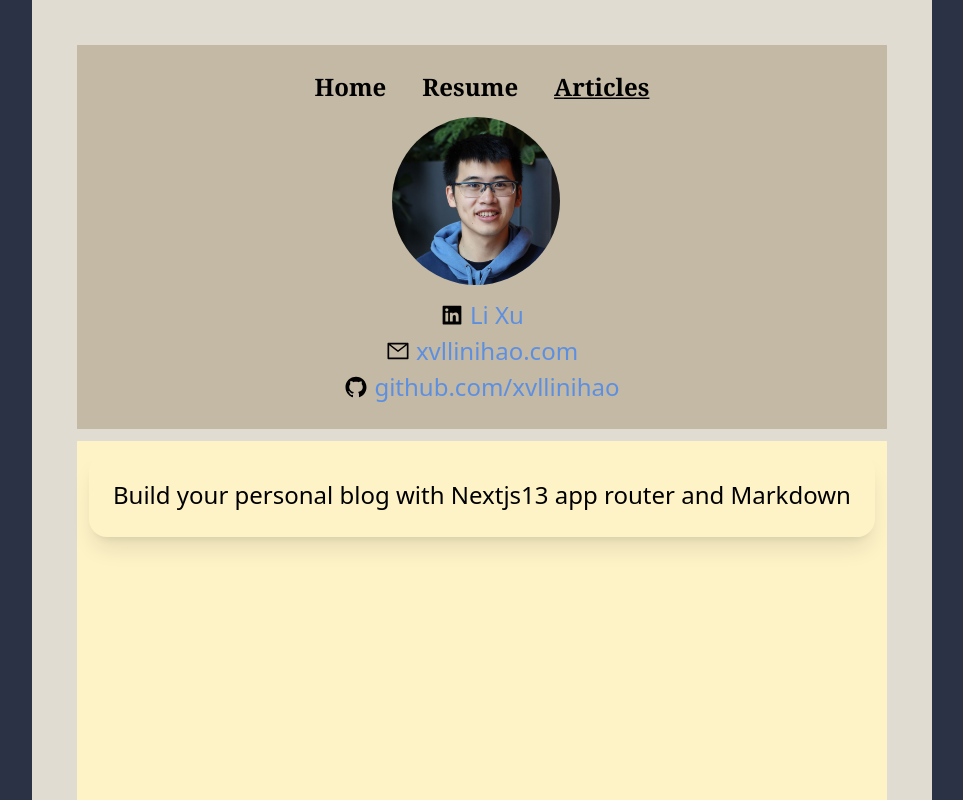
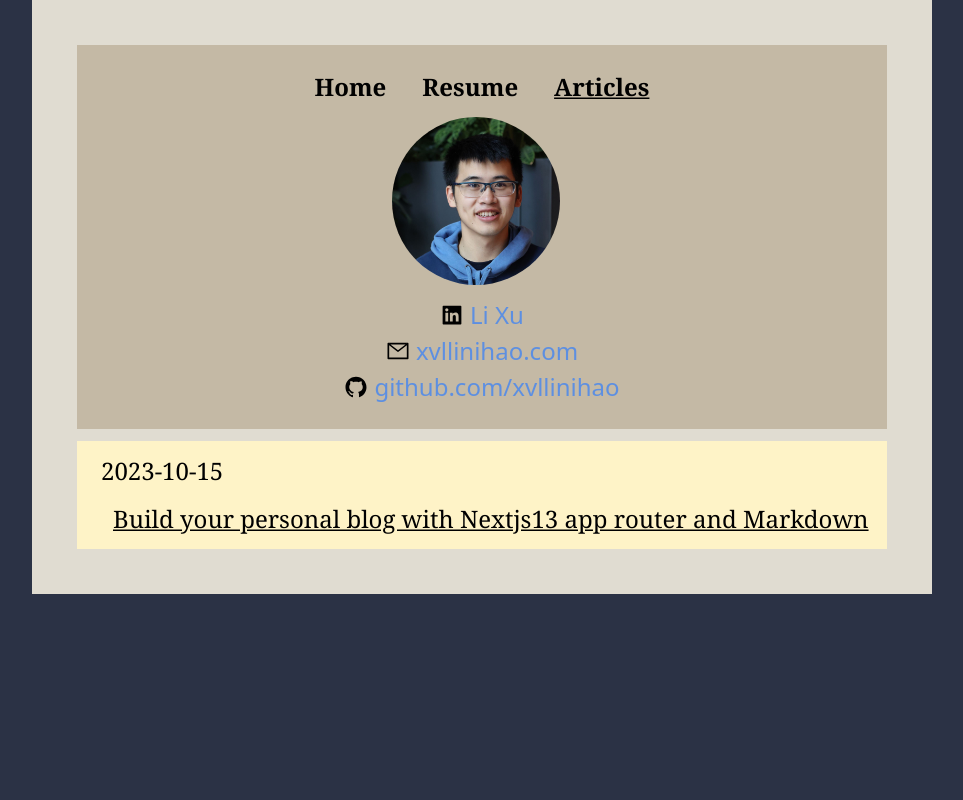
Before and after one commit to xvllinihao/xvllinihao.github.io, a Next.js app: page /article in a window 1280 px wide. Shown: the top 800 px of the page, without its empty margins (158-1121 px from the left). Built offline with nearby package versions, Linux system fonts and the light colour scheme.

Commit message:
finish the canvas

```diff
--- a/app/Resume/page.tsx
+++ b/app/Resume/page.tsx
@@ -3,13 +3,15 @@ import { AiFillTool } from "react-icons/ai";
 import { FaPython, FaJava, FaRust } from "react-icons/fa";
 import { SiCplusplus, SiJavascript } from "react-icons/si";
 import { CN, US, JP, NL } from "country-flag-icons/react/3x2";
+import { Metadata } from 'next'
+
+export const metadata: Metadata = {
+  title: 'Il Li Rampante',
+}
 
 export default function Resume() {
   return (
     <main>
-      <head>
-        <title>Il Li Rampante</title>
-      </head>
       <div className="bg-amber-100">
         <div className="pl-12 pr-12 pb-5 pt-5">
           <div className="text-center flex items-center">
--- a/app/article/[slug]/page.tsx
+++ b/app/article/[slug]/page.tsx
@@ -1,29 +1,56 @@
 import md from "markdown-it";
 import matter from "gray-matter";
 import fs from "fs";
+import { Metadata, ResolvingMetadata } from 'next'
 
-// export function generateStaticParams() {
-//   return [{"/article/setup-markdown-blog": "1"}]
-// }
+export function generateStaticParams() {
+  const files = fs.readdirSync("posts");
+  const slugs = files.map((fileName) => {
+    const slug = fileName.replace(".md", "");
 
-// export async function getPost({slug}:{slug:string}) {
-//   const fileName = fs.readFileSync(`posts/${slug}.md`, "utf-8");
-//   const { data: frontmatter, content } = matter(fileName);
-//   return {
-//     props: {
-//       frontmatter,
-//       content,
-//     },
-//   };
-// }
+    return {
+      slug,
+    };
+  });
+  console.log(slugs);
+
+  return slugs;
+  // return [{slug:"setup-markdown-blog"}];
+}
+
+
+export async function getPost(slug:string) {
+  const fileName = fs.readFileSync(`posts/${slug}.md`, "utf-8");
+  console.log("slug:", slug);
+  const { data: frontmatter, content } = matter(fileName);
+  return {
+    props: {
+      frontmatter,
+      content,
+    },
+  };
+}
 
 export default async function Page({ params }: { params: { slug: string } }) {
-  // const post = await getPost(params); // Pass the router.query as params
+  const post = await getPost(params.slug); // Pass the router.query as params
 
-  // return (
-  //   <div className="prose mx-auto">
-  //     <h1>{post.props.frontmatter.title}</h1>
-  //     <div dangerouslySetInnerHTML={{ __html: md().render(post.props.content) }} />
-  //   </div>
-  // );
+
+  return (
+    <main className="bg-amber-100">
+    <div className="prose mx-auto">
+      <h1>{post.props.frontmatter.title}</h1>
+      <div dangerouslySetInnerHTML={{ __html: md().render(post.props.content) }} />
+    </div>
+    </main>
+  );
 }
+
+export async function generateMetadata(
+  { params }: { params: { slug: string } },
+  parent: ResolvingMetadata
+): Promise<Metadata> {
+  // read route params
+  return {
+    title: params.slug,
+  }
+}
--- a/app/article/page.tsx
+++ b/app/article/page.tsx
@@ -1,8 +1,14 @@
 import Link from "next/link";
 import matter from "gray-matter";
 import fs from "fs";
+import Head from "next/head";
+import { Metadata } from 'next'
 
-export async function getPosts() {
+export const metadata: Metadata = {
+  title: 'Il Li Rampante',
+}
+
+async function getPosts() {
   // Get all your posts
   const files = fs.readdirSync("posts");
   const posts = files.map((fileName) => {
@@ -25,18 +31,19 @@ export default async function Articles() {
   const posts = (await getPosts()).posts;
 
   return (
-    <main className="min-h-screen">
-      <head>
+    <main>
+      <Head>
         <title>Il Li Rampante</title>
-      </head>
-      <div className="bg-amber-100 min-h-screen flex flex-col">
+      </Head>
+      <div className="bg-amber-100 flex flex-col">
         {posts.map(({ slug, frontmatter }) => (
           <div
             key={slug}
-            className="m-2 rounded-xl shadow-lg overflow-hidden flex flex-col"
+            className="m-2 flex flex-col"
           >
-            <Link href={`/articles/${slug}`}>
-              <h1 className="p-4">{frontmatter.title}</h1>
+            <p className="font-serif ml-2">{frontmatter.date}</p>
+            <Link href={`/article/${slug}`}>
+              <h1 className="ml-4 mt-2 font-serif underline">{frontmatter.title}</h1>
             </Link>
           </div>
         ))}
--- a/app/layout.tsx
+++ b/app/layout.tsx
@@ -8,6 +8,7 @@
  */
 import "./globals.css";
 import MyHeader from "./component/MyHeader";
+import Head from "next/head";
 
 export default function RootLayout({
   children,
@@ -24,6 +25,7 @@ export default function RootLayout({
 
   return (
     <html lang="en">
+      <Head>{}</Head>
       <body className="bg-jin-blue min-h-fit">
         <div className="bg-jin-white flex-col flex gap-2 mx-auto container" style={containerStyles}>
           <MyHeader />
--- a/app/page.tsx
+++ b/app/page.tsx
@@ -1,18 +1,12 @@
-/*
- * @Author: xvllinihao lixu_work@yahoo.com
- * @Date: 2023-10-14 13:01:04
- * @LastEditors: xvllinihao lixu_work@yahoo.com
- * @LastEditTime: 2023-10-15 20:23:23
- * @FilePath: \xvllinihao.github.io\app\page.tsx
- * @Description: 这是默认设置,请设置`customMade`, 打开koroFileHeader查看配置 进行设置: https://github.com/OBKoro1/koro1FileHeader/wiki/%E9%85%8D%E7%BD%AE
- */
+import { Metadata } from 'next'
+
+export const metadata: Metadata = {
+  title: 'Il Li Rampante',
+}
 
 export default function Home() {
   return (
     <main className=" min-h-fit flex flex-col gap-2">
-      <head>
-        <title>Il Li Rampante</title>
-      </head>
       <div className="bg-amber-100">
         <div className="p-12">
           <p className="font-serif">
--- a/posts/setup-markdown-blog.md
+++ b/posts/setup-markdown-blog.md
@@ -8,5 +8,5 @@ tags:
   - nextjs
 ---
 
-# The main content
-wo shi yi ge da sha bi
+## The main content
+The trick is that we should use `generateStaticParams()` rather than the old `getStaticParams()` to generate dynamic routes.
```
